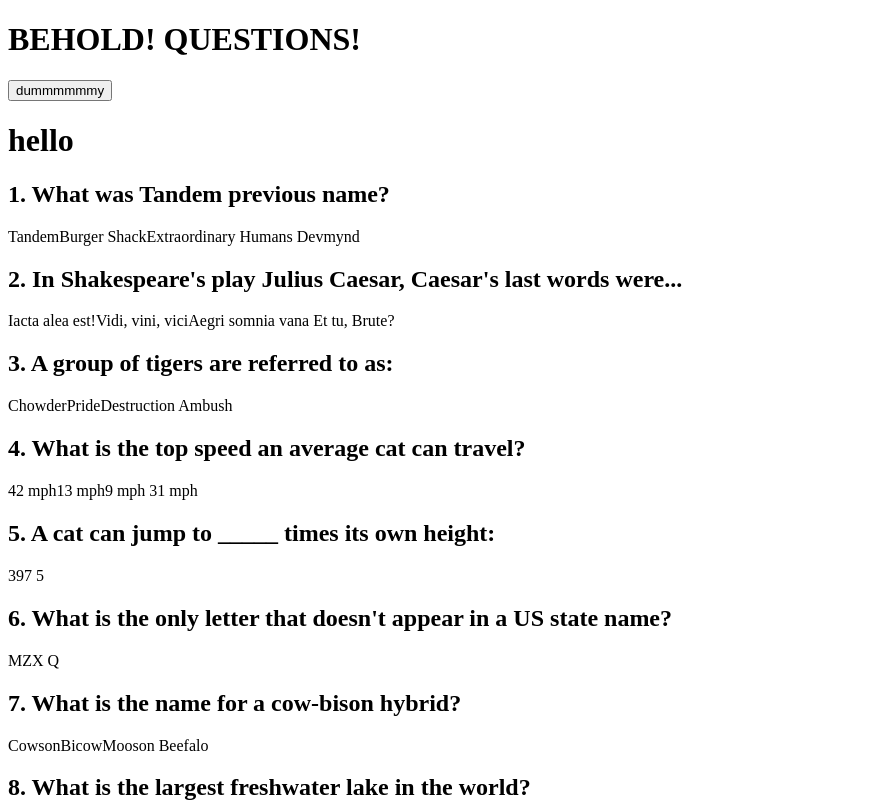
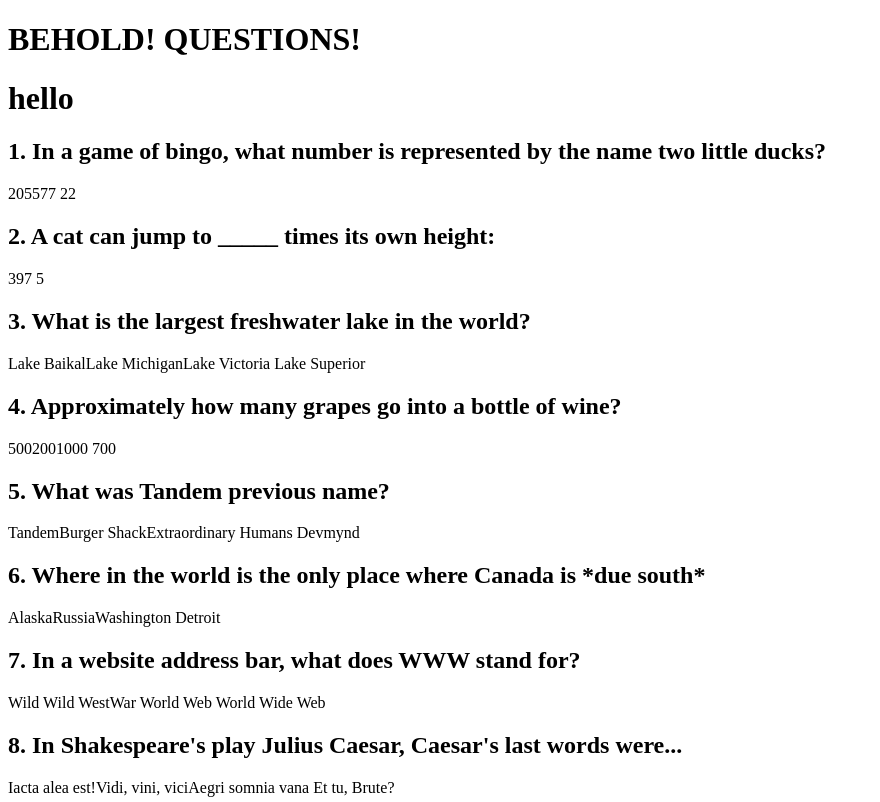
Before and after one commit to clayp0/tandem-trivia-extravaganza, a React app: page / in a window 1280 px wide. Shown: the top 802 px of the page, without its empty margins (0-880 px from the left). Built offline with nearby package versions, Linux system fonts and the light colour scheme.

Commit message:
(edit) code clean up, and questions are randomized and sorted into rounds

```diff
--- a/src/components/App.js
+++ b/src/components/App.js
@@ -8,7 +8,6 @@
   return (
     <div>
       <h1>BEHOLD! QUESTIONS!</h1>
-      <button onClick={e => console.log('questions', parsed)}>dummmmmmy</button>
       <QuestionList
       questions={questions}
       />
--- a/src/components/QuestionList.jsx
+++ b/src/components/QuestionList.jsx
@@ -3,7 +3,7 @@
 import { useState } from 'react';
 
 const QuestionList = ({ questions }) => {
-  // const round = questions.sort(() => Math.random() - 0.5).slice(0, 10);
+  const round = questions.sort(() => Math.random() - 0.5).slice(0, 10);
 
   // function nextQ() {
   //   console.log("clicked");
@@ -15,7 +15,7 @@
     <div>
       <div>
   <h1>hello</h1>
-    {questions.map((questionObj, index) => (
+    {round.map((questionObj, index) => (
       <Question
         questionItem={questionObj}
         key={index}
```
